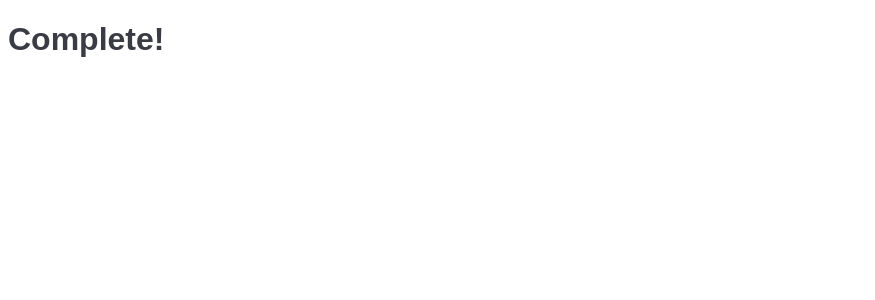
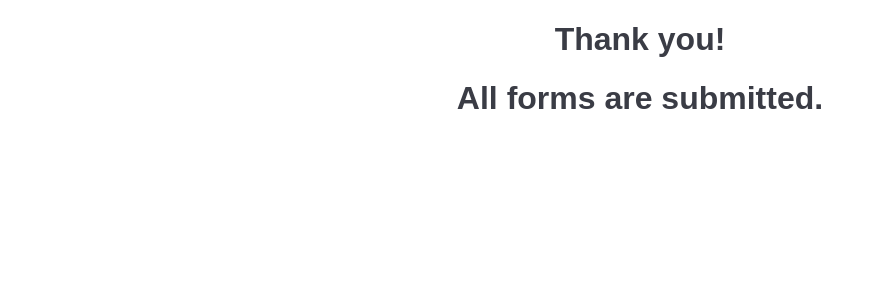
Before and after one commit to footok/simple-modern-upload-form-app, a React app: page /complete in a window 1280 px wide. Shown: the top 300 px of the page, without its empty margins (0-875 px from the left). Built offline with nearby package versions, Linux system fonts and the light colour scheme.

Commit message:
Tidy up code

```diff
--- a/app/App.jsx
+++ b/app/App.jsx
@@ -1,7 +1,5 @@
 import React from 'react';
-import Header from './components/Header.jsx';
 import SignUpForm from './components/SignUpForm.jsx';
-import DocUploadForm from './components/DocUploadForm.jsx';
 import { Link } from 'react-router-dom'
 
 class App extends React.Component {
--- a/app/components/CompletePage.jsx
+++ b/app/components/CompletePage.jsx
@@ -1,29 +1,11 @@
 import React from 'react';
-import { Link } from 'react-router-dom'
 
 class CompletePage extends React.Component {
-  constructor(props) {
-    super(props);
-    this.state = {
-      data: [],
-    };
-    this.handleInputChange = this.handleInputChange.bind(this);
-    this.uploadFile = this.uploadFile.bind(this);
-  }
-
-  handleInputChange(event) {
-    var file = event.target.files[0].name
-    document.querySelector(".upload-file").value = file
-  }
-
-  uploadFile(event) {
-    event.preventDefault();
-  }
-
   render() {
     return (
       <div className="complete-page">
-        <h1>Complete!</h1>
+        <h1>Thank you!</h1>
+        <h1>All forms are submitted.</h1>
       </div>
     );
   }
--- a/app/components/DocUploadForm.jsx
+++ b/app/components/DocUploadForm.jsx
@@ -14,7 +14,6 @@ class DocUploadForm extends React.Component {
       foreigner: false,
     };
     this.handleOptionChange = this.handleOptionChange.bind(this);
-    this.uploadFile = this.uploadFile.bind(this);
   }
 
   handleOptionChange(event) {
@@ -25,10 +24,6 @@ class DocUploadForm extends React.Component {
       citizen: citizenPassport,
       foreigner: foreignerPassport,
     });
-  }
-
-  uploadFile(event) {
-    event.preventDefault();
   }
 
   render() {
@@ -44,7 +39,7 @@ class DocUploadForm extends React.Component {
     return (
       <div className="file-upload-form">
         <UserDetails params={params}/>
-        <form className="user-details-form" onSubmit={this.uploadFile}>
+        <form className="user-details-form">
           <div className="radio-button">
             <b>Are you citizen?</b>
             <input checked={citizen} className="yes-button" type="radio" name="citizen" value="yes" onChange={this.handleOptionChange}/>Yes
--- a/app/components/Header.jsx
+++ /dev/null
@@ -1,13 +0,0 @@
-import React from 'react';
-
-class Header extends React.Component {
-  render() {
-    return (
-      <div className="header">
-        <h1>Sign up</h1>
-      </div>
-    );
-  }
-};
-
-export default Header;
--- a/app/components/SignUpForm.jsx
+++ b/app/components/SignUpForm.jsx
@@ -6,7 +6,6 @@ class SignUpForm extends React.Component {
   constructor(props) {
     super(props);
     this.state = {
-      data: [],
       firstName: '',
       lastName: '',
       dateOfBirth: '',
@@ -102,7 +101,7 @@ class SignUpForm extends React.Component {
           <div className="passport-number">
             <input id='4' name="passportNumber" type="text" placeholder="Passport Number"  value={this.state.passportNumber} onChange={this.handleInputChange} onBlur={this.handleBlur}/>
           </div>
-            <label className="signup-reminder">- Please fill out the form to continue - </label>
+            <label className="signup-reminder">- Please upload files to proceed - </label>
           <div className="submit-form">
           <Link to={`/upload/${this.state.data}`} >
             <input type="submit" value="Next" disabled="true"/>
--- a/app/components/common/FileUploadBox.jsx
+++ b/app/components/common/FileUploadBox.jsx
@@ -4,9 +4,6 @@ import { Link } from 'react-router-dom'
 class FileUploadBox extends React.Component {
   constructor(props) {
     super(props);
-    this.state = {
-      data: [],
-    };
     this.handleInputChange = this.handleInputChange.bind(this);
     this.handleDelete = this.handleDelete.bind(this);
     this.uploadFile = this.uploadFile.bind(this);
@@ -14,8 +11,6 @@ class FileUploadBox extends React.Component {
   }
 
   componentDidUpdate(nextProps) {
-    console.log('///', this.props);
-    console.log('///', nextProps);
     this.enableButton();
   }
 
@@ -81,7 +76,7 @@ class FileUploadBox extends React.Component {
     var fileList = this.props.fileList;
 
     return (
-      <div>
+      <div className="file-upload-box">
       {fileList.map((file) =>
         <div key={`${file}-file`}>
           <input type="checkbox" name={`${file}`}/>
@@ -91,6 +86,7 @@ class FileUploadBox extends React.Component {
           </label>
         </div>
        )}
+       <label className="signup-reminder">- Please fill out the form to proceed - </label>
         <div className="submit-docs">
           <Link to="/complete">
             <input className="submit-button" type="submit" value="Submit" disabled="true"/>
--- a/public/css/styles.css
+++ b/public/css/styles.css
@@ -192,4 +192,9 @@ input[type="submit"]:disabled {
   background-color: #0081b8;
 }
 
+.complete-page {
+  color: #3a3c45;
+  font-family: sans-serif;
+  text-align: center;
+}
 </style>
```
